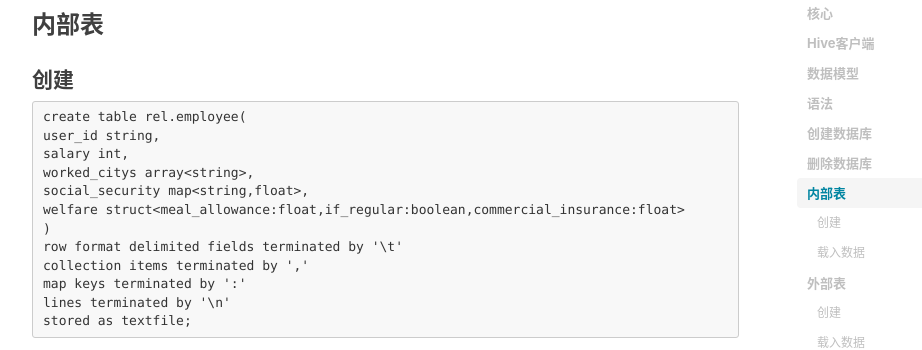
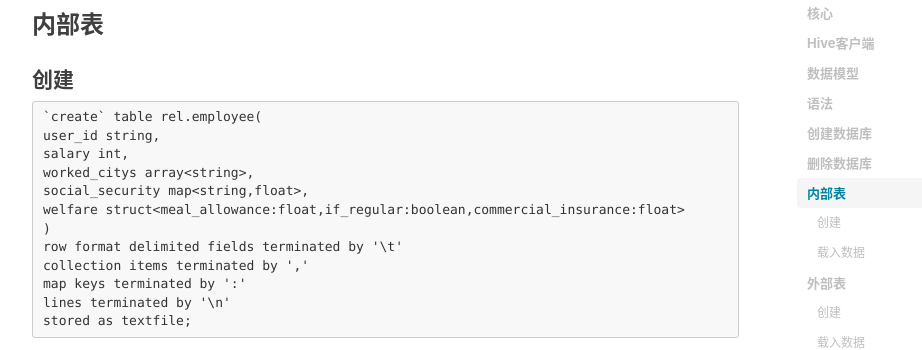
Before and after one commit to vendanner/vendanner.github.io, a Jekyll site: the page built from _posts/2019-05-02-Hive.md, in a window 1280 px wide and 900 px high, scrolled down 4109 px. Shown: the part 151-501 px from the top of the window, without its empty margins (233-1155 px from the left). Built offline with Jekyll 4.4.1, drawn with Linux system fonts in a browser that asks for light colours; nearby versions of some CDN libraries; comment, search, counter and statistics services are not loaded.

```diff
--- a/_posts/2019-05-02-Hive.md
+++ b/_posts/2019-05-02-Hive.md
@@ -85,7 +85,7 @@ Hive有很多种客户端:
 
 #### 创建
 
-	create table rel.employee(
+	`create` table rel.employee(
 	user_id string,
 	salary int,
 	worked_citys array<string>,
```
